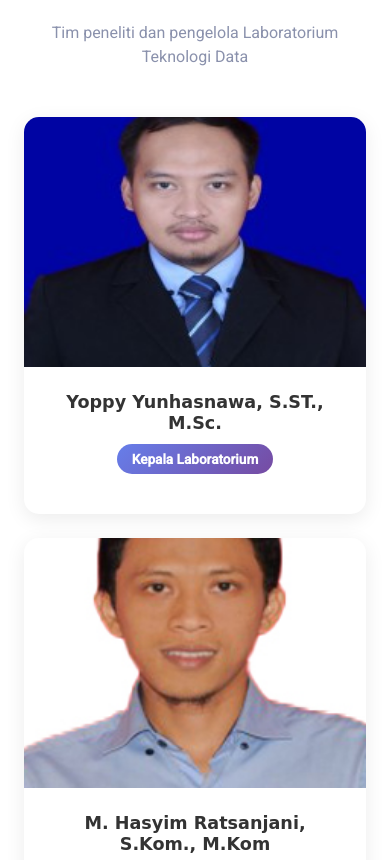
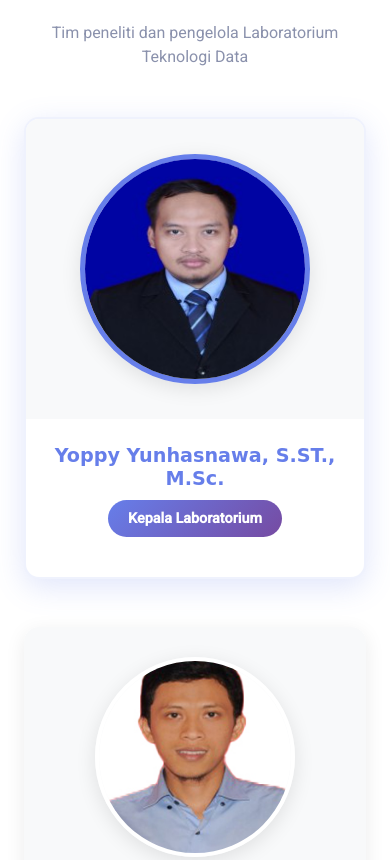
Before and after one commit to Hikam666/Tugas-PBL-Kelompok-2, a plain HTML site: page profil.html in a window 390 px wide. Shown: the part 3478-4338 px from the top of the page. Drawn offline with nearby package versions, Linux system fonts and the light colour scheme; a web font is replaced by a local one.

Commit message:
Edit Sub Halaman - Hikam

```diff
--- a/css/profil.css
+++ b/css/profil.css
@@ -1,12 +1,3 @@
-/* ============================================
-   PROFIL.CSS - HALAMAN PROFIL LABORATORIUM
-   Laboratorium Teknologi Data - JTI Polinema
-   ============================================ */
-
-/* ============================================
-   PROFIL LAB SECTION
-   ============================================ */
-
 .profile-page-img-container {
     position: relative;
     overflow: hidden;
@@ -191,21 +182,56 @@
     box-shadow: 0 15px 35px rgba(0, 0, 0, 0.15);
 }
 
+/* Kepala Lab Card - Lebih Besar & Special */
+.profile-page-team-head {
+    box-shadow: 0 8px 30px rgba(102, 126, 234, 0.2);
+    border: 2px solid rgba(102, 126, 234, 0.1);
+}
+
+.profile-page-team-head:hover {
+    box-shadow: 0 15px 45px rgba(102, 126, 234, 0.3);
+    border-color: rgba(102, 126, 234, 0.3);
+}
+
 .profile-page-team-img {
     position: relative;
     overflow: hidden;
     height: 350px;
+    display: flex;
+    align-items: center;
+    justify-content: center;
+    background: #f8f9fa;
+    padding: 20px;
 }
 
+/* Foto Oval/Circle - PERFECT FIT */
 .profile-page-team-img img {
-    width: 100%;
-    height: 100%;
+    width: 280px;
+    height: 280px;
     object-fit: cover;
-    transition: transform 0.5s ease;
+    object-position: center;
+    border-radius: 50%;
+    border: 5px solid #fff;
+    box-shadow: 0 5px 20px rgba(0, 0, 0, 0.1);
+    transition: transform 0.5s ease, box-shadow 0.5s ease;
+}
+
+/* Kepala Lab - Foto Lebih Besar */
+.profile-page-team-head .profile-page-team-img {
+    height: 400px;
+    padding: 30px;
+}
+
+.profile-page-team-head .profile-page-team-img img {
+    width: 320px;
+    height: 320px;
+    border-width: 6px;
+    border-color: #667eea;
 }
 
 .profile-page-team-card:hover .profile-page-team-img img {
-    transform: scale(1.1);
+    transform: scale(1.05);
+    box-shadow: 0 10px 30px rgba(0, 0, 0, 0.2);
 }
 
 /* Social Media Overlay */
@@ -277,6 +303,12 @@
     font-size: 1.2rem;
 }
 
+/* Kepala Lab - Nama Lebih Besar */
+.profile-page-team-head .profile-page-team-content h5 {
+    font-size: 1.4rem;
+    color: #667eea;
+}
+
 .profile-page-team-position {
     display: inline-block;
     padding: 5px 15px;
@@ -291,6 +323,8 @@
 .profile-page-team-position.kepala-lab {
     background: linear-gradient(135deg, #667eea 0%, #764ba2 100%);
     color: #fff;
+    padding: 8px 20px;
+    font-size: 0.9rem;
 }
 
 .profile-page-team-expertise {
@@ -321,7 +355,23 @@
     }
 
     .profile-page-team-img {
-        height: 300px;
+        height: 320px;
+        padding: 15px;
+    }
+
+    .profile-page-team-img img {
+        width: 250px;
+        height: 250px;
+    }
+
+    .profile-page-team-head .profile-page-team-img {
+        height: 360px;
+        padding: 20px;
+    }
+
+    .profile-page-team-head .profile-page-team-img img {
+        width: 280px;
+        height: 280px;
     }
 }
 
@@ -361,7 +411,29 @@
     }
 
     .profile-page-team-img {
+        height: 280px;
+        padding: 15px;
+    }
+
+    .profile-page-team-img img {
+        width: 220px;
+        height: 220px;
+        border-width: 4px;
+    }
+
+    .profile-page-team-head .profile-page-team-img {
+        height: 320px;
+        padding: 20px;
+    }
+
+    .profile-page-team-head .profile-page-team-img img {
+        width: 250px;
         height: 250px;
+        border-width: 5px;
+    }
+
+    .profile-page-team-head .profile-page-team-content h5 {
+        font-size: 1.2rem;
     }
 
     .profile-page-feature-box {
@@ -388,6 +460,26 @@
         width: 40px;
         height: 40px;
         font-size: 1rem;
+    }
+
+    .profile-page-team-img {
+        height: 260px;
+        padding: 10px;
+    }
+
+    .profile-page-team-img img {
+        width: 200px;
+        height: 200px;
+    }
+
+    .profile-page-team-head .profile-page-team-img {
+        height: 300px;
+        padding: 15px;
+    }
+
+    .profile-page-team-head .profile-page-team-img img {
+        width: 230px;
+        height: 230px;
     }
 }
 
--- a/profil.html
+++ b/profil.html
@@ -82,32 +82,17 @@
                         <div class="nav-item dropdown">
                             <a href="profil.html" class="nav-link dropdown-toggle active" data-bs-toggle="dropdown">Profil Lab</a>
                             <div class="dropdown-menu bg-light m-0">
+                                <a href="profil.html#Profil Lab" class="dropdown-item">Profil Lab</a>
                                 <a href="profil.html#visi-misi" class="dropdown-item">Visi & Misi</a>
-                                <a href="profil.html#sejarah" class="dropdown-item">Sejarah</a>
-                                <a href="profil.html#struktur" class="dropdown-item">Struktur Organisasi</a>
-                                <a href="profil.html#anggota" class="dropdown-item">Staf & Mahasiswa</a>
+                                <a href="profil.html#anggota" class="dropdown-item">Anggota Tim</a>
                             </div>
                         </div>
 
                         <a href="fasilitas.html" class="nav-item nav-link">Fasilitas</a>
 
-                        <div class="nav-item dropdown">
-                            <a href="publikasi.html" class="nav-link dropdown-toggle" data-bs-toggle="dropdown">Riset & Publikasi</a>
-                            <div class="dropdown-menu bg-light m-0">
-                                <a href="publikasi.html#penelitian" class="dropdown-item">Daftar Penelitian</a>
-                                <a href="publikasi.html#jurnal" class="dropdown-item">Publikasi Ilmiah & Jurnal</a>
-                                <a href="publikasi.html#hki" class="dropdown-item">HKI / Paten</a>
-                            </div>
-                        </div>
+                        <a href="publikasi.html" class="nav-link">Riset & Publikasi</a>
 
-                        <div class="nav-item dropdown">
-                            <a href="berita.html" class="nav-link dropdown-toggle" data-bs-toggle="dropdown">Berita & Agenda</a>
-                            <div class="dropdown-menu bg-light m-0">
-                                <a href="berita.html#agenda" class="dropdown-item">Agenda Kegiatan</a>
-                                <a href="berita.html#pengumuman" class="dropdown-item">Pengumuman</a>
-                                <a href="berita.html#highlight" class="dropdown-item">Kegiatan Terbaru</a>
-                            </div>
-                        </div>
+                        <a href="berita.html" class="nav-item nav-link">Berita & Agenda</a>
 
                         <a href="galeri.html" class="nav-item nav-link">Galeri</a>
                         <a href="kontak.html" class="nav-item nav-link">Kontak & Kerja Sama</a>
@@ -135,7 +120,7 @@
 
 
     <!-- Profil Lab Section Start -->
-    <div class="container-fluid py-5">
+    <div class="container-fluid py-5" id="Profil Lab">
         <div class="container">
             <div class="row g-5 align-items-center">
                 <div class="col-lg-6 wow fadeInUp" data-wow-delay="0.1s">
@@ -232,10 +217,10 @@
                 <p class="mb-0">Tim peneliti dan pengelola Laboratorium Teknologi Data</p>
             </div>
 
-            <div class="row g-4">
-                <!-- Kepala Lab -->
+            <!-- Kepala Lab - Center Top -->
+            <div class="row justify-content-center mb-5">
                 <div class="col-lg-4 col-md-6 wow fadeInUp" data-wow-delay="0.1s">
-                    <div class="profile-page-team-card">
+                    <div class="profile-page-team-card profile-page-team-head">
                         <div class="profile-page-team-img">
                             <img src="img/Yoppy-Yunhasnawa.jpg" class="img-fluid" alt="Kepala Lab">
                             <div class="profile-page-team-social">
@@ -250,9 +235,12 @@
                         </div>
                     </div>
                 </div>
+            </div>
 
+            <!-- Anggota Team - 2 Rows x 3 Columns -->
+            <div class="row g-4">
                 <!-- Anggota 1 -->
-                <div class="col-lg-4 col-md-6 wow fadeInUp" data-wow-delay="0.3s">
+                <div class="col-lg-4 col-md-6 wow fadeInUp" data-wow-delay="0.2s">
                     <div class="profile-page-team-card">
                         <div class="profile-page-team-img">
                             <img src="img/M.-Hasyim-Ratsanjani.jpg" class="img-fluid" alt="Anggota Tim">
@@ -270,7 +258,7 @@
                 </div>
 
                 <!-- Anggota 2 -->
-                <div class="col-lg-4 col-md-6 wow fadeInUp" data-wow-delay="0.5s">
+                <div class="col-lg-4 col-md-6 wow fadeInUp" data-wow-delay="0.3s">
                     <div class="profile-page-team-card">
                         <div class="profile-page-team-img">
                             <img src="img/Luqman-Affandi.jpg" class="img-fluid" alt="Anggota Tim">
@@ -288,7 +276,7 @@
                 </div>
 
                 <!-- Anggota 3 -->
-                <div class="col-lg-4 col-md-6 wow fadeInUp" data-wow-delay="0.1s">
+                <div class="col-lg-4 col-md-6 wow fadeInUp" data-wow-delay="0.4s">
                     <div class="profile-page-team-card">
                         <div class="profile-page-team-img">
                             <img src="img/Gunawan-Budiprasetyo.jpeg" class="img-fluid" alt="Anggota Tim">
@@ -306,7 +294,7 @@
                 </div>
 
                 <!-- Anggota 4 -->
-                <div class="col-lg-4 col-md-6 wow fadeInUp" data-wow-delay="0.3s">
+                <div class="col-lg-4 col-md-6 wow fadeInUp" data-wow-delay="0.5s">
                     <div class="profile-page-team-card">
                         <div class="profile-page-team-img">
                             <img src="img/Vit-Zuraida.jpg" class="img-fluid" alt="Anggota Tim">
@@ -324,7 +312,7 @@
                 </div>
 
                 <!-- Anggota 5 -->
-                <div class="col-lg-4 col-md-6 wow fadeInUp" data-wow-delay="0.5s">
+                <div class="col-lg-4 col-md-6 wow fadeInUp" data-wow-delay="0.6s">
                     <div class="profile-page-team-card">
                         <div class="profile-page-team-img">
                             <img src="img/Dika-Rizky-Yunianto.jpg" class="img-fluid" alt="Anggota Tim">
```
Also changed, not shown: index.html (+8 -15 lines), publikasi.html (+23 -24 lines).
